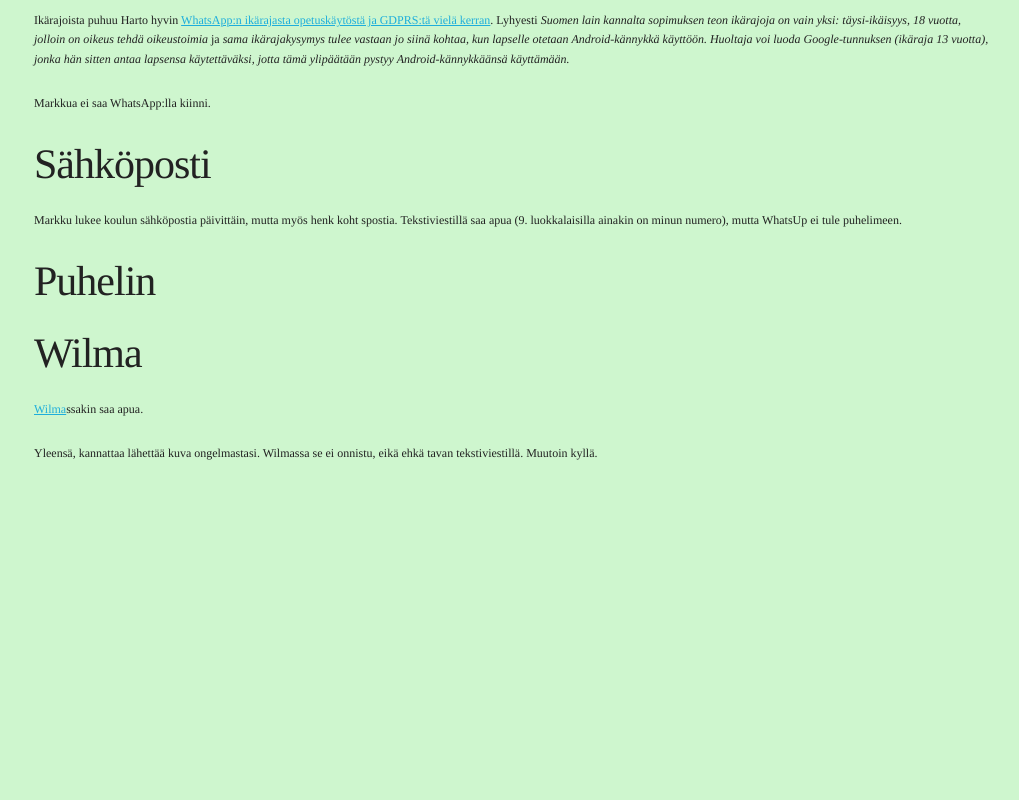
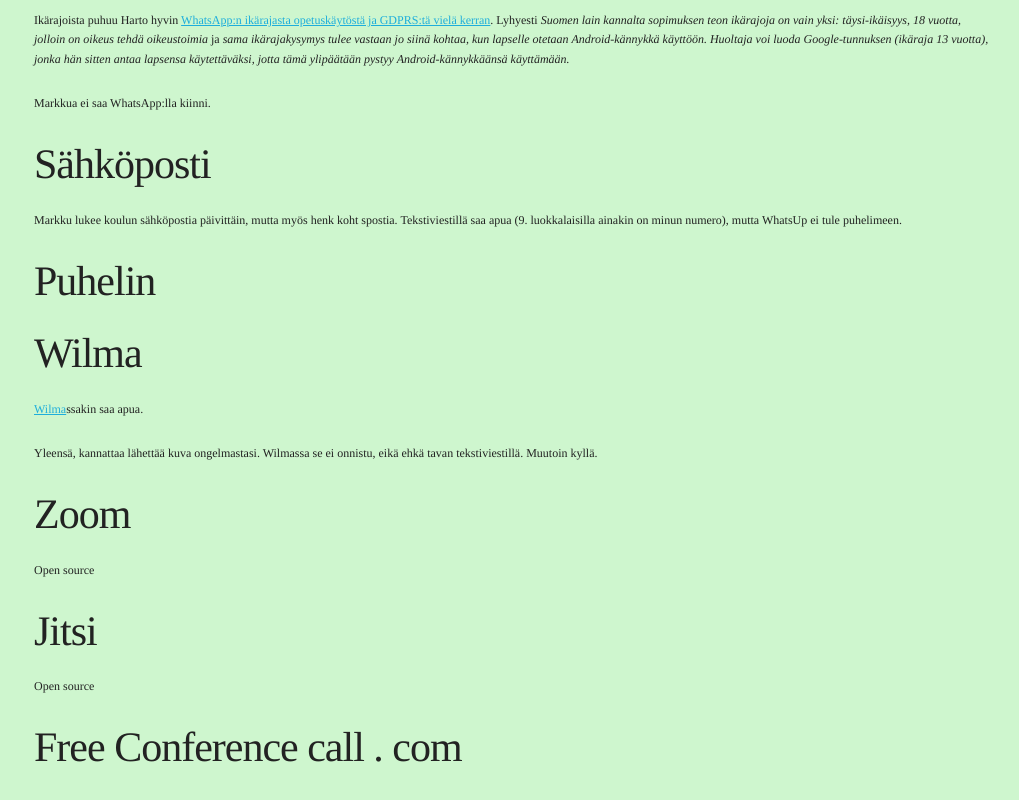
Before and after one commit to markkuleino/koulu, a plain HTML site: page alustat.html in a window 1280 px wide. Shown: the part 1004-1804 px from the top of the page, without its empty margins (126-1145 px from the left). Before the commit the page ends 1512 px from the top, so only its background shows below. Drawn offline with Linux system fonts and the light colour scheme.

Commit message:
Lisää!

```diff
--- a/alustat.html
+++ b/alustat.html
@@ -141,5 +141,14 @@ body{
  <p>Yleensä, kannattaa lähettää kuva ongelmastasi. Wilmassa se ei onnistu, eikä ehkä tavan tekstiviestillä. Muutoin kyllä.</p>
 
 
+ <h2>Zoom</h2>
+ <p>Open source </p>
+
+
+ <h2>Jitsi</h2>
+<p>Open source </p>
+
+
+<h2>Free Conference call . com</h2>
 </div>
 </body>
```
